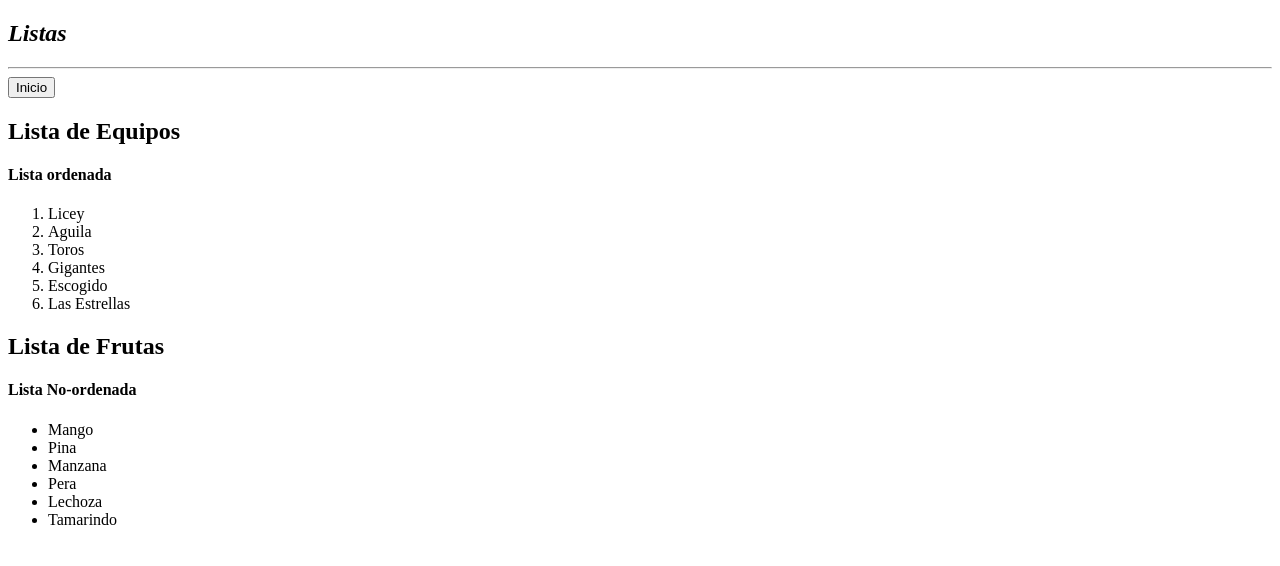
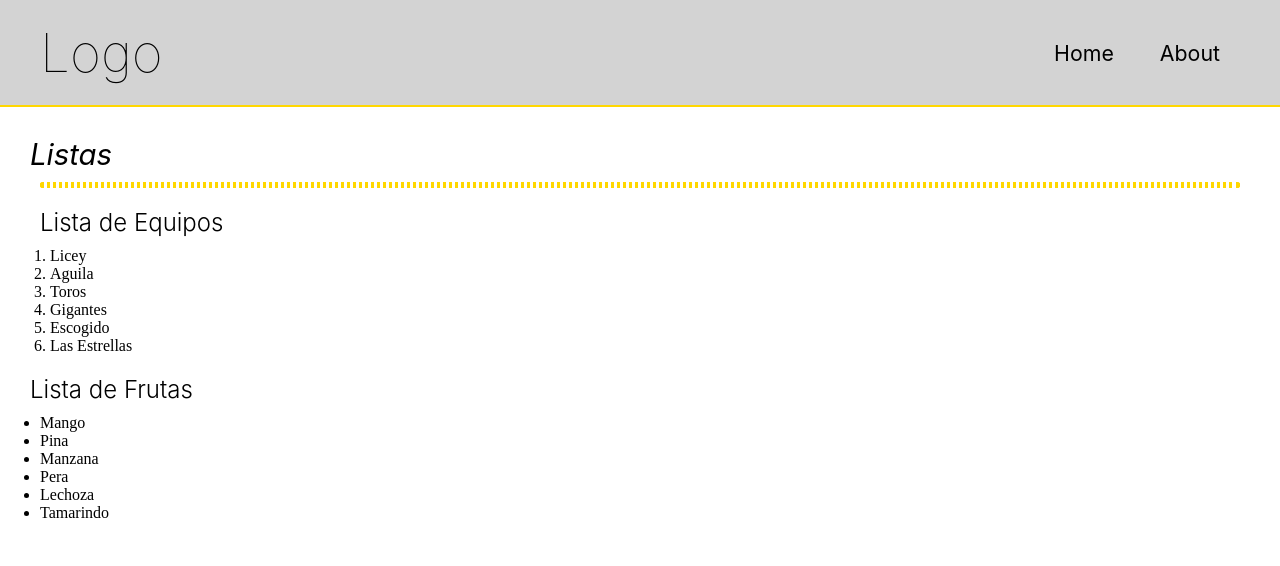
Before and after one commit to estarlinrosario/html-css, a plain HTML site: page lista de eqipos y frutas/listas.html in a window 1280 px wide. Drawn offline with Linux system fonts and the light colour scheme.

Commit message:
Mejora de la lista

```diff
--- a/estilo/style.css
+++ b/estilo/style.css
@@ -1,17 +1,21 @@
+/*Utilice el selector de tipo para que todo en el body tenga un padding y un margin de 0*/
 
-/*Utilice el selector de tipo para que todo en el body tenga un padding y un margin de 0*/
-body{
+body {
     padding: 0;
     margin: 0;
 }
+
+
 /*utilice un selector de clase para que el nav completo tengo un background de un mismo color*/
-.navbar{
+
+.navbar {
     background-color: teal;
 }
 
+
 /*utilice un selector de id para que el logo tenga un cambio y estilo unico y deferente a todas las demas etiquetas*/
-#logo{
 
+#logo {
     margin-left: 50px;
     font-size: 28pt;
     border: 2px ridge tomato;
@@ -21,30 +25,32 @@ body{
     border-radius: 25px;
 }
 
-#logo a{
+#logo a {
     text-decoration: none;
     color: white;
     font-weight: bold;
     font-style: italic;
 }
+
+
 /*utilice un selector de clase para que el nav completo tengo un estilo igual en los botones de navegar*/
 
-.botones-nav ul{
+.botones-nav ul {
     padding: 0;
     margin: 0;
     float: right;
 }
 
-.botones-nav a{
+.botones-nav a {
     text-decoration: none;
     color: black;
 }
-.botones-nav a:hover{
 
+.botones-nav a:hover {
     color: tomato;
 }
 
-.botones-nav li{
+.botones-nav li {
     display: inline-block;
     list-style: none;
     border: 2px solid tomato;
@@ -55,28 +61,34 @@ body{
     border-radius: 20px;
 }
 
-.botones-nav li:hover{
+.botones-nav li:hover {
     background: teal;
     cursor: pointer;
     color: tomato;
-
 }
 
+
 /*utilice un selector de clase para que todos los titulos tenga un estilo igual*/
-.title{
+
+.title {
     font-family: Arial, Helvetica, sans-serif;
     color: teal;
     font-style: oblique;
     font-size: 28pt;
 }
 
-#title-table{
+#title-table {
     color: teal;
     font-weight: bold;
     font-size: 18pt;
 }
+
+
 /*utilice un selector de clase para que lo la data y los titutlos de la tabla tengan un mismo estilo*/
-.main-table,td,th{
+
+.main-table,
+td,
+th {
     border-collapse: collapse;
     border: 2px solid tomato;
     text-align: center;
@@ -84,69 +96,74 @@ body{
     letter-spacing: 1.5px;
 }
 
-.main-table{
-    width: 100%;
+.main-table {
+    width: 90%;
+    margin-left: auto;
+    margin-right: auto;
 }
 
-.product{
+.product {
     color: tomato;
     font-size: 14pt;
 }
 
-.product li{
-    list-style: square ;
+.product li {
+    list-style: square;
+}
 
-}
+
 /*utilice un selector de atributo para que todos los inputs que sean tipo texto tenga el mismo estilo y formato*/
 
-input[type="text"]{
+input[type="text"] {
     color: tomato;
     font-size: 16pt;
-    margin:0;
+    margin: 0;
     border: 2px solid teal;
-    border-radius:10px;
+    border-radius: 10px;
     outline: none;
 }
+
+
 /*utilice un selector de atributo para que todos los inputs que sean tipo email tenga el mismo estilo y formato*/
 
-input[type="email"]{
-    color:tomato;
+input[type="email"] {
+    color: tomato;
     font-size: 16pt;
     border: 2px solid teal;
-    border-radius:10px;
+    border-radius: 10px;
     outline: none;
+}
 
-}
 
 /*utilice un selector de atributo para que todos los inputs que sean tipo submit tenga el mismo estilo y formato*/
 
-input[type="submit"]{
+input[type="submit"] {
     font-size: 16pt;
     color: teal;
     text-align: center;
     outline: none;
     margin-left: 50px;
-    border-radius:10px ;
+    border-radius: 10px;
     border: 2px solid;
     width: 100px;
     border-color: teal;
 }
 
+
 /*utilice un selector de atributo para que todos los inputs que sean tipo submit y con tenga el mismo estilo y formato al pasar el mouse por encima*/
-input[type="submit"]:hover{
+
+input[type="submit"]:hover {
     background: transparent;
     cursor: pointer;
     color: tomato;
 }
 
-
-
-.formulario-persona{
+.formulario-persona {
     font-size: 18pt;
     color: teal;
 }
 
-.formulario{
+.formulario {
     border: 2px solid tomato;
     padding: 10px;
     text-align: center;
--- /dev/null
+++ b/estilo/styleLista.css
@@ -0,0 +1,75 @@
+* {
+    margin: 0;
+    padding: 0;
+}
+
+.nav-bar {
+    background-color: lightgrey;
+    padding: 20px;
+    border-bottom: 2px solid gold;
+}
+
+#logo {
+    margin: 20px;
+    font-size: 40pt;
+    font-family: -apple-system, BlinkMacSystemFont, 'Segoe UI', Roboto, Oxygen, Ubuntu, Cantarell, 'Open Sans', 'Helvetica Neue', sans-serif;
+    font-weight: 100;
+}
+
+.botones {
+    margin: 20px;
+    font-family: -apple-system, BlinkMacSystemFont, 'Segoe UI', Roboto, Oxygen, Ubuntu, Cantarell, 'Open Sans', 'Helvetica Neue', sans-serif;
+    font-size: 16pt;
+    font-weight: 400;
+    float: right;
+}
+
+.botones a {
+    text-decoration: none;
+    color: black;
+}
+
+.botones li {
+    list-style-type: none;
+    display: inline;
+    padding: 20px;
+}
+
+.botones li:hover {
+    border-radius: 10px;
+    background-color: white;
+    cursor: pointer;
+    transition: 1s;
+    border: 1px solid gold;
+}
+
+.main-section {
+    padding: 30px;
+}
+
+h1 {
+    font-family: -apple-system, BlinkMacSystemFont, 'Segoe UI', Roboto, Oxygen, Ubuntu, Cantarell, 'Open Sans', 'Helvetica Neue', sans-serif;
+    font-size: 22pt;
+    font-weight: 400;
+}
+
+h2,
+h3 {
+    font-family: -apple-system, BlinkMacSystemFont, 'Segoe UI', Roboto, Oxygen, Ubuntu, Cantarell, 'Open Sans', 'Helvetica Neue', sans-serif;
+    font-size: 18pt;
+    font-weight: 300;
+}
+
+.lista-equipos {
+    padding: 10px;
+}
+
+.lista {
+    padding: 10px;
+}
+
+hr {
+    border-radius: 40px;
+    border: 3px dotted gold;
+    margin: 10px;
+}
--- a/lista de eqipos y frutas/listas.html
+++ b/lista de eqipos y frutas/listas.html
@@ -1,20 +1,39 @@
 <!DOCTYPE html>
 <html>
+
 <head>
+    <link rel="stylesheet" type="text/css" href="../estilo/styleLista.css">
     <meta charset="UTF-8">
     <title>
         Listas
     </title>
 </head>
+
 <body>
-        <section>
+    <header>
+        <nav class="nav-bar">
+            <span id="logo">
+                    Logo
+                </span>
+            <span class="botones">
+                    <ul>
+                        <li>
+                            <a href="../index.html">Home</a>
+                        </li>
+                        <li>
+                            <a href="#">About</a>
+                        </li>
+                    </ul>
+                </span>
+        </nav>
+    </header>
+    <main>
+        <section class="main-section">
             <h1><i>Listas</i></h1>
             <hr>
-            <a href="../index.html"><input type="button" value="Inicio"></a>
-            <article>
+            <article class="lista-equipos">
                 <h2>Lista de Equipos</h2>
-                <h4>Lista ordenada</h4>
-                <ol>
+                <ol class="lista">
 
                     <li>Licey</li>
                     <li>Aguila</li>
@@ -23,11 +42,12 @@
                     <li>Escogido</li>
                     <li>Las Estrellas</li>
                 </ol>
-            </article>
+            </article class="lista-frutas">
+
             <article>
                 <h2>Lista de Frutas</h2>
-                <h4>Lista No-ordenada</h4>
-                <ul>
+
+                <ul class="lista">
                     <li>Mango</li>
                     <li>Pina</li>
                     <li>Manzana</li>
@@ -41,7 +61,8 @@
 
 
 
-
+    </main>
 
 </body>
+
 </html>
```
Lines whose indentation alone changed are shown as unchanged.
